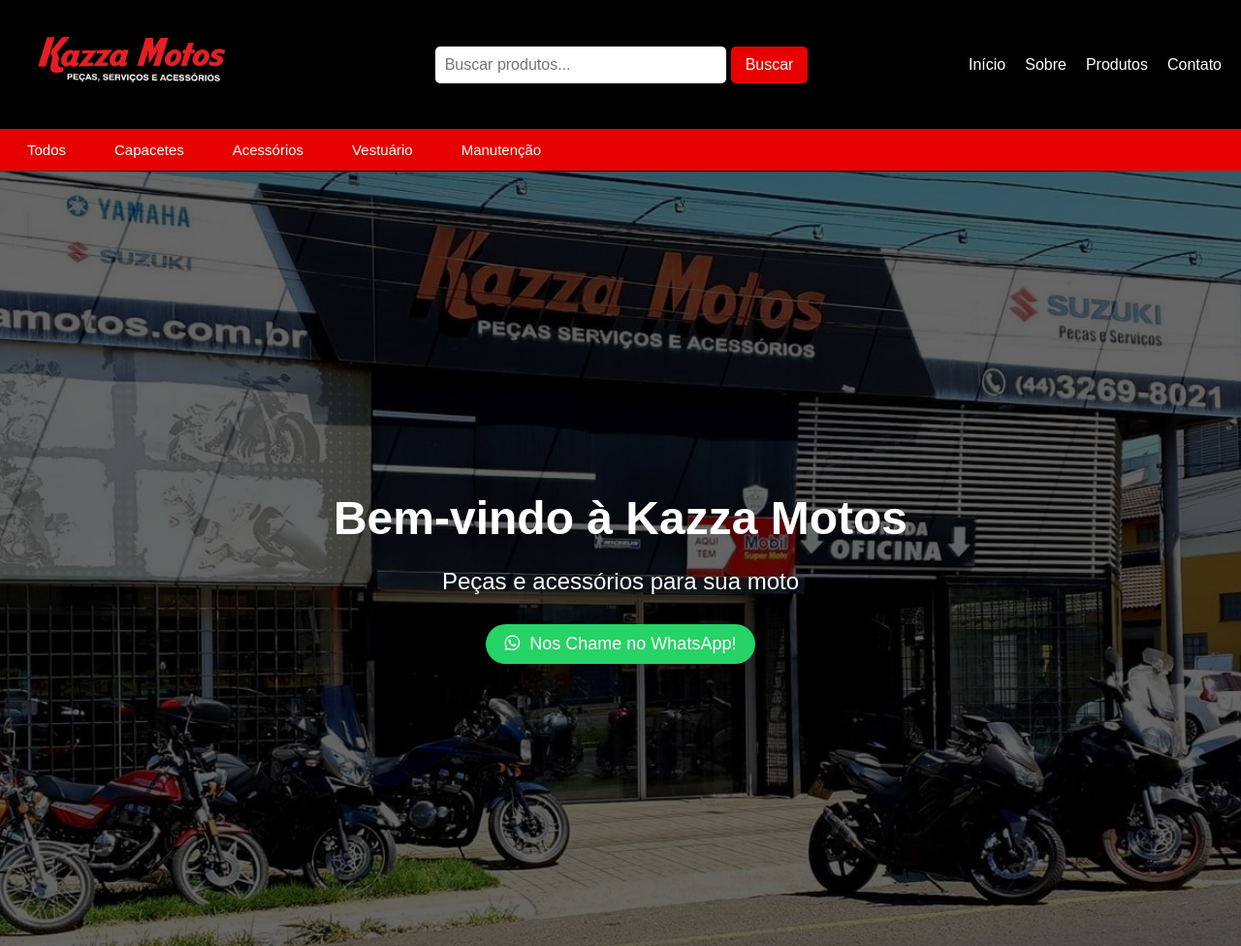
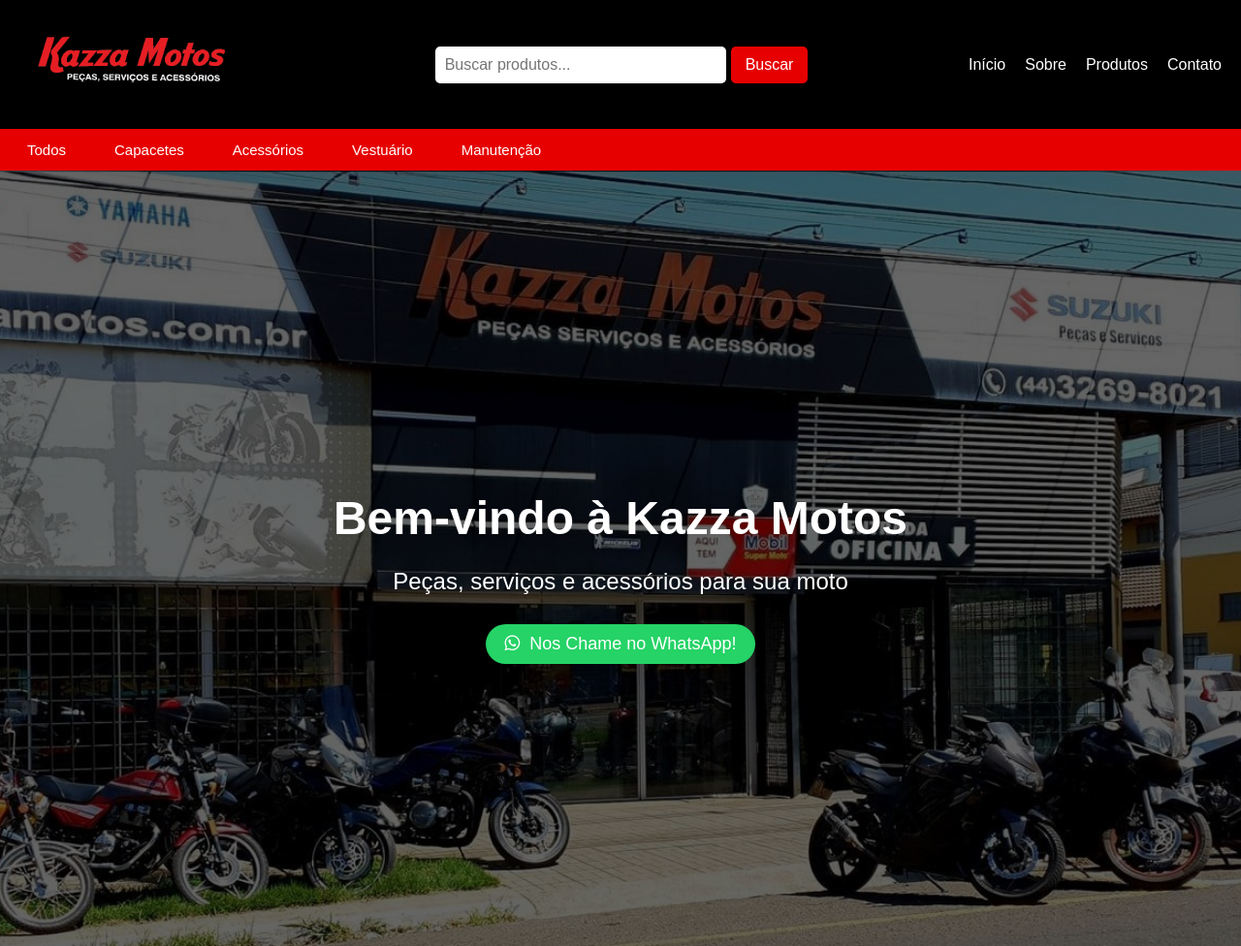
Before and after one commit to andrelsab/site-kazzamotos, a plain HTML site: page site-kazza-motos-main/index.html in a window 1280 px wide. Shown: the top 976 px of the page at 97% size. Drawn offline with Linux system fonts and the light colour scheme.

Commit message:
24-01-25 descrição

```diff
--- a/site-kazza-motos-main/index.html
+++ b/site-kazza-motos-main/index.html
@@ -95,7 +95,7 @@
         <div class="overlay"></div>
         <div class="home-content">
             <h1>Bem-vindo à Kazza Motos</h1>
-            <p>Peças e acessórios para sua moto</p>
+            <p>Peças, serviços e acessórios para sua moto</p>
             <a href="https://wa.me/5544999231237" class="whatsapp-button"><i class="fab fa-whatsapp"></i>Nos Chame no
                 WhatsApp!</a>
         </div>
```
